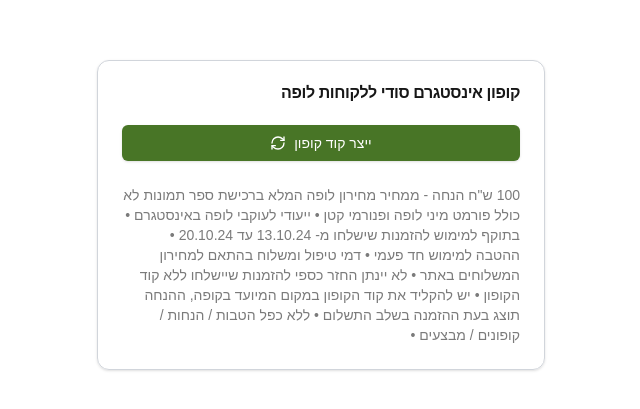
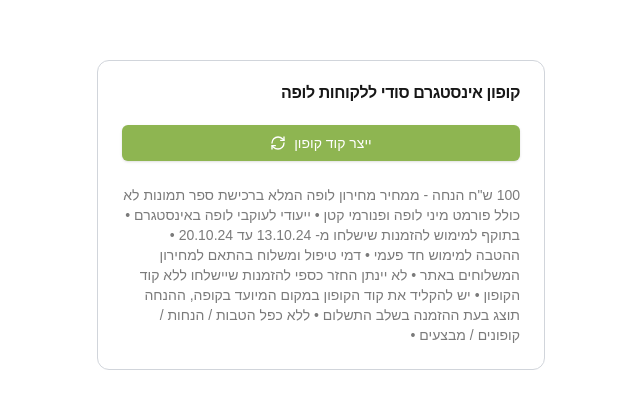
Before and after one commit to benooon/couponGenerator, a Next.js app: page / in a window 1280 px wide. Shown: the part 185-594 px from the top of the page, without its empty margins (319-959 px from the left). Built offline with nearby package versions, Linux system fonts and the light colour scheme; what tailwindcss-rtl would draw is missing.

Commit message:
fix colors etc

```diff
--- a/app/globals.css
+++ b/app/globals.css
@@ -31,10 +31,16 @@
   --bg_color_green: #8EB551;
 }
 
+@font-face {
+  font-family: 'Lupa PLONI REGULAR';
+  src: local('Lupa PLONI REGULAR'), url(fonts/PLONI-REGULAR-AAA.OTF);
+}
+
+
 body {
   color: var(--foreground);
   background: var(--background);
-  font-family: Arial, Helvetica, sans-serif;
+  font-family: 'Ploni', sans-serif; /* Fallback to sans-serif if Ploni isn't available */
 }
 
 @layer utilities {
--- a/components/ui/card.tsx
+++ b/components/ui/card.tsx
@@ -9,7 +9,7 @@
   <div
     ref={ref}
     className={cn(
-      "rounded-xl border bg-card text-card-foreground shadow",
+      "rounded-xl bg-card text-card-foreground",
       className
     )}
     {...props}
--- a/tailwind.config.ts
+++ b/tailwind.config.ts
@@ -21,7 +21,7 @@
           foreground: 'hsl(var(--popover-foreground))',
         },
         primary: {
-          DEFAULT: '#487526', // dark_green
+          DEFAULT: '#8EB551', // dark_green
           foreground: '#ffffff',
         },
         secondary: {
```
